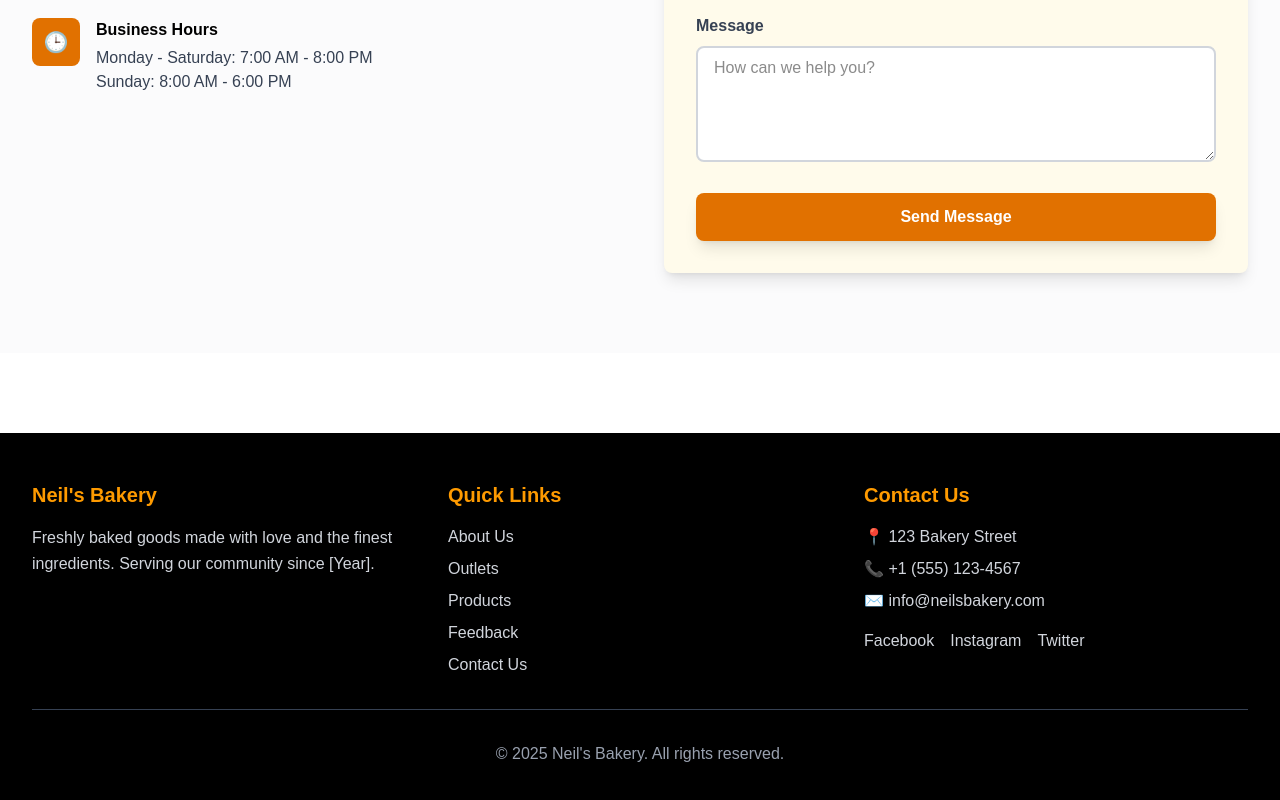
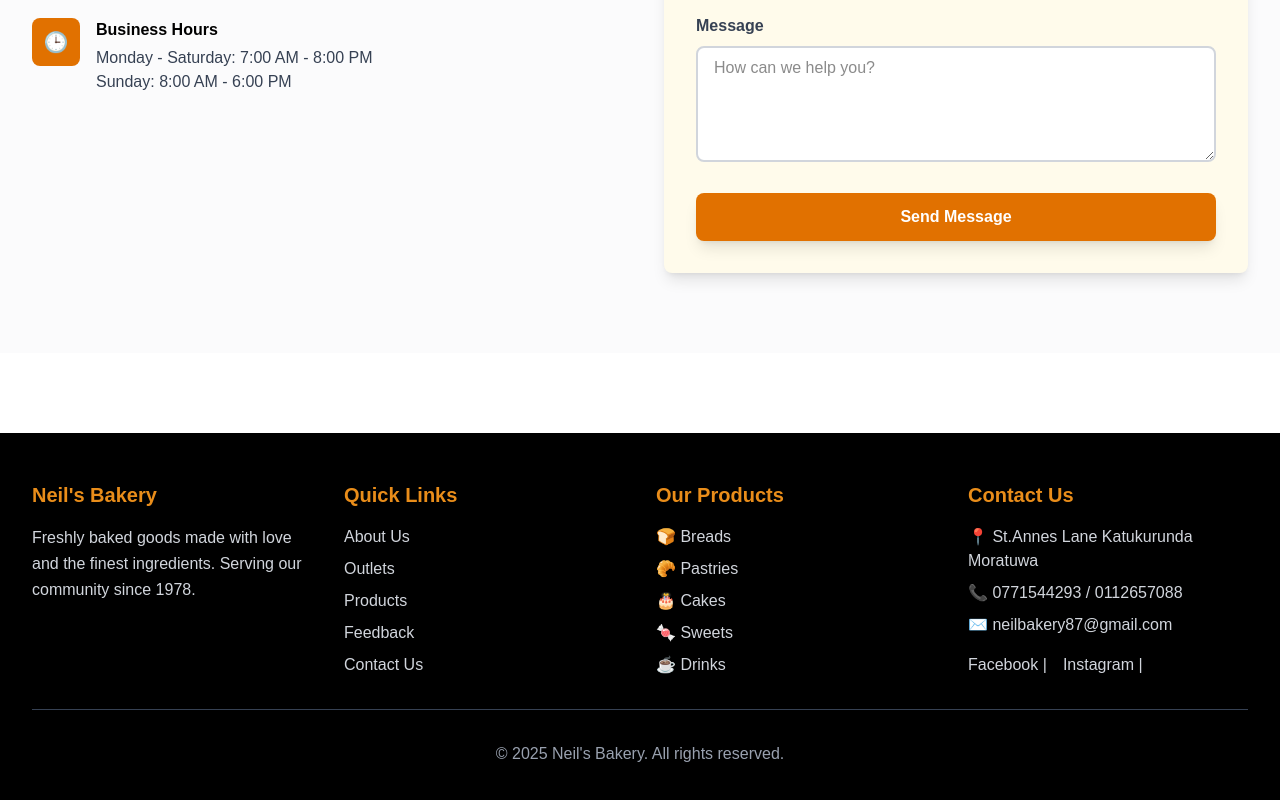
Before and after one commit to NAS-IT-Solutions/neil-bakery, a Next.js app: page / in a window 1280 px wide. Shown: the part 5070-5870 px from the top of the page. Built offline with nearby package versions, Linux system fonts and the light colour scheme.

Commit message:
Update the footer with new products element

```diff
--- a/src/app/globals.css
+++ b/src/app/globals.css
@@ -22,7 +22,3 @@ body {
 html {
   scroll-behavior: smooth;
 }
-
-::-webkit-scrollbar-track {
-  background: #f1f1f1;
-}
--- a/src/components/Footer.tsx
+++ b/src/components/Footer.tsx
@@ -8,22 +8,22 @@ export default function Footer() {
   return (
     <footer className="bg-black text-white py-12 mt-20">
       <div className="max-w-7xl mx-auto px-4 sm:px-6 lg:px-8">
-        <div className="grid grid-cols-1 md:grid-cols-3 gap-8">
+        <div className="grid grid-cols-1 md:grid-cols-2 lg:grid-cols-4 gap-8 justify-items-start">
           {/* About Section */}
           <div>
-            <h3 className="text-xl font-bold text-amber-500 mb-4">{COMPANY_INFO.name}</h3>
+            <h3 className="text-xl font-bold text-[#e98d1a] mb-4">{COMPANY_INFO.name}</h3>
             <p className="text-gray-300 leading-relaxed">{COMPANY_INFO.description}</p>
           </div>
 
           {/* Quick Links */}
           <div>
-            <h3 className="text-xl font-bold text-amber-500 mb-4">Quick Links</h3>
+            <h3 className="text-xl font-bold text-[#e98d1a] mb-4">Quick Links</h3>
             <ul className="space-y-2">
               {QUICK_LINKS.map((item) => (
                 <li key={item.id}>
                   <a
                     href={`#${item.id}`}
-                    className="text-gray-300 hover:text-amber-500 transition-colors"
+                    className="text-gray-300 hover:text-[#e98d1a] transition-colors"
                   >
                     {item.name}
                   </a>
@@ -32,23 +32,52 @@ export default function Footer() {
             </ul>
           </div>
 
+          {/* Product Categories */}
+          <div>
+            <h3 className="text-xl font-bold text-[#e98d1a] mb-4">Our Products</h3>
+            <ul className="space-y-2">
+              <li>
+                <a href="#products" className="text-gray-300 hover:text-[#e98d1a] transition-colors">
+                  🍞 Breads
+                </a>
+              </li>
+              <li>
+                <a href="#products" className="text-gray-300 hover:text-[#e98d1a] transition-colors">
+                  🥐 Pastries
+                </a>
+              </li>
+              <li>
+                <a href="#products" className="text-gray-300 hover:text-[#e98d1a] transition-colors">
+                  🎂 Cakes
+                </a>
+              </li>
+              <li>
+                <a href="#products" className="text-gray-300 hover:text-[#e98d1a] transition-colors">
+                  🍬 Sweets
+                </a>
+              </li>
+              <li>
+                <a href="#products" className="text-gray-300 hover:text-[#e98d1a] transition-colors">
+                  ☕ Drinks
+                </a>
+              </li>
+            </ul>
+          </div>
+
           {/* Contact Info */}
           <div>
-            <h3 className="text-xl font-bold text-amber-500 mb-4">Contact Us</h3>
+            <h3 className="text-xl font-bold text-[#e98d1a] mb-4">Contact Us</h3>
             <ul className="space-y-2 text-gray-300">
               <li>📍 {COMPANY_INFO.address.split(',')[0]}</li>
               <li>📞 {COMPANY_INFO.phone}</li>
               <li>✉️ {COMPANY_INFO.email}</li>
               <li className="pt-2">
                 <div className="flex space-x-4">
-                  <a href="#" className="hover:text-amber-500 transition-colors">
-                    Facebook
+                  <a href="https://www.facebook.com/share/1CrJrfdCLF/" target="_blank" rel="noopener noreferrer" className="hover:text-[#e98d1a] transition-colors">
+                    Facebook  |
                   </a>
-                  <a href="#" className="hover:text-amber-500 transition-colors">
-                    Instagram
-                  </a>
-                  <a href="#" className="hover:text-amber-500 transition-colors">
-                    Twitter
+                  <a href="https://www.instagram.com/neil.bakery?igsh=MTU5OTh1dGd4cnI2eg==" target="_blank" rel="noopener noreferrer" className="hover:text-[#e98d1a] transition-colors">
+                    Instagram  |
                   </a>
                 </div>
               </li>
--- a/src/lib/constants.ts
+++ b/src/lib/constants.ts
@@ -15,10 +15,10 @@ export const COMPANY_INFO = {
   name: "Neil's Bakery",
   tagline: 'Freshly baked goods made with love',
   description:
-    "Freshly baked goods made with love and the finest ingredients. Serving our community since [Year].",
-  email: 'info@neilsbakery.com',
-  phone: '+1 (555) 123-4567',
-  address: '123 Bakery Street, Downtown, City, State 12345',
+    "Freshly baked goods made with love and the finest ingredients. Serving our community since 1978.",
+  email: 'neilbakery87@gmail.com',
+  phone: '0771544293 / 0112657088',
+  address: 'St.Annes Lane Katukurunda Moratuwa ',
 } as const;
 
 // Outlets data
```
